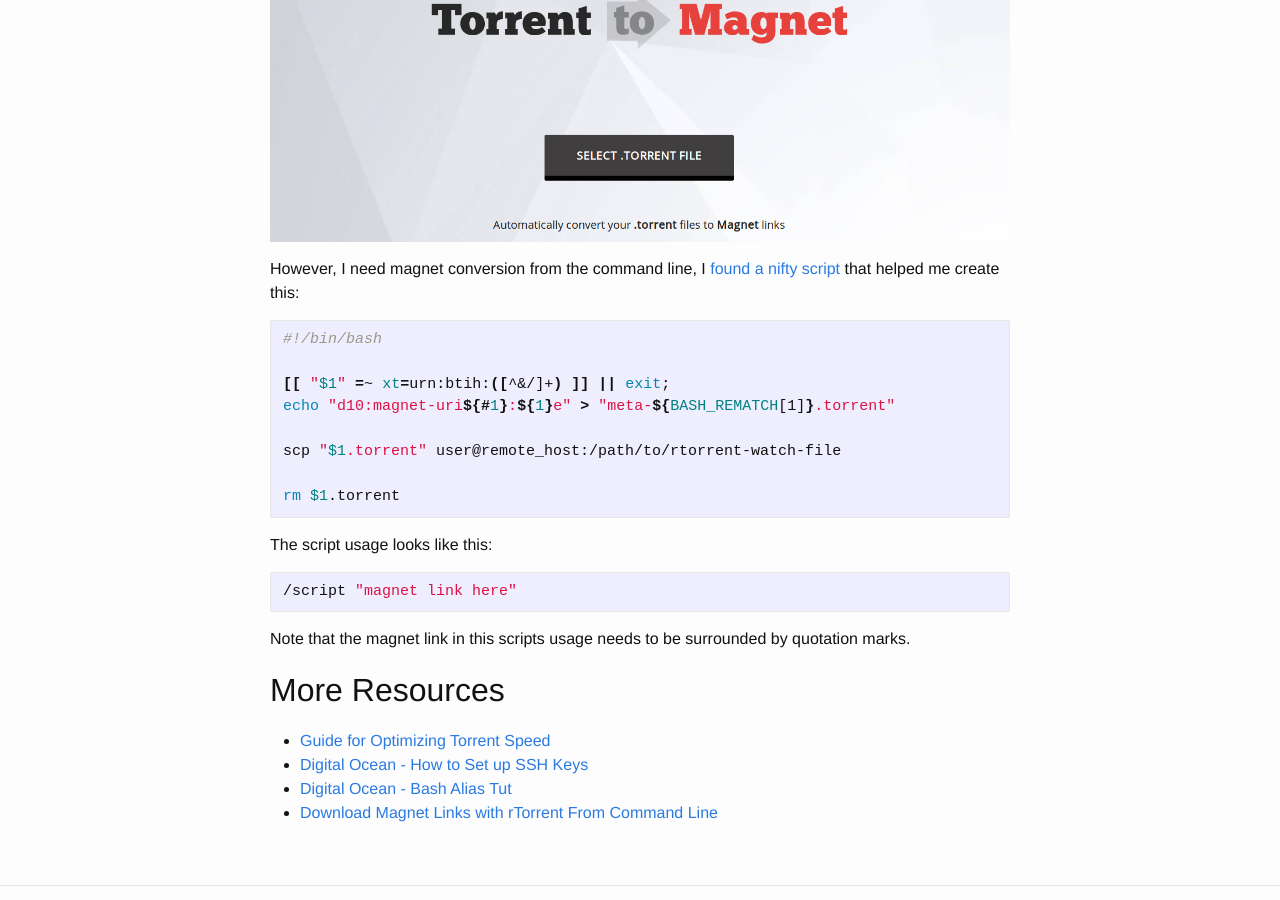
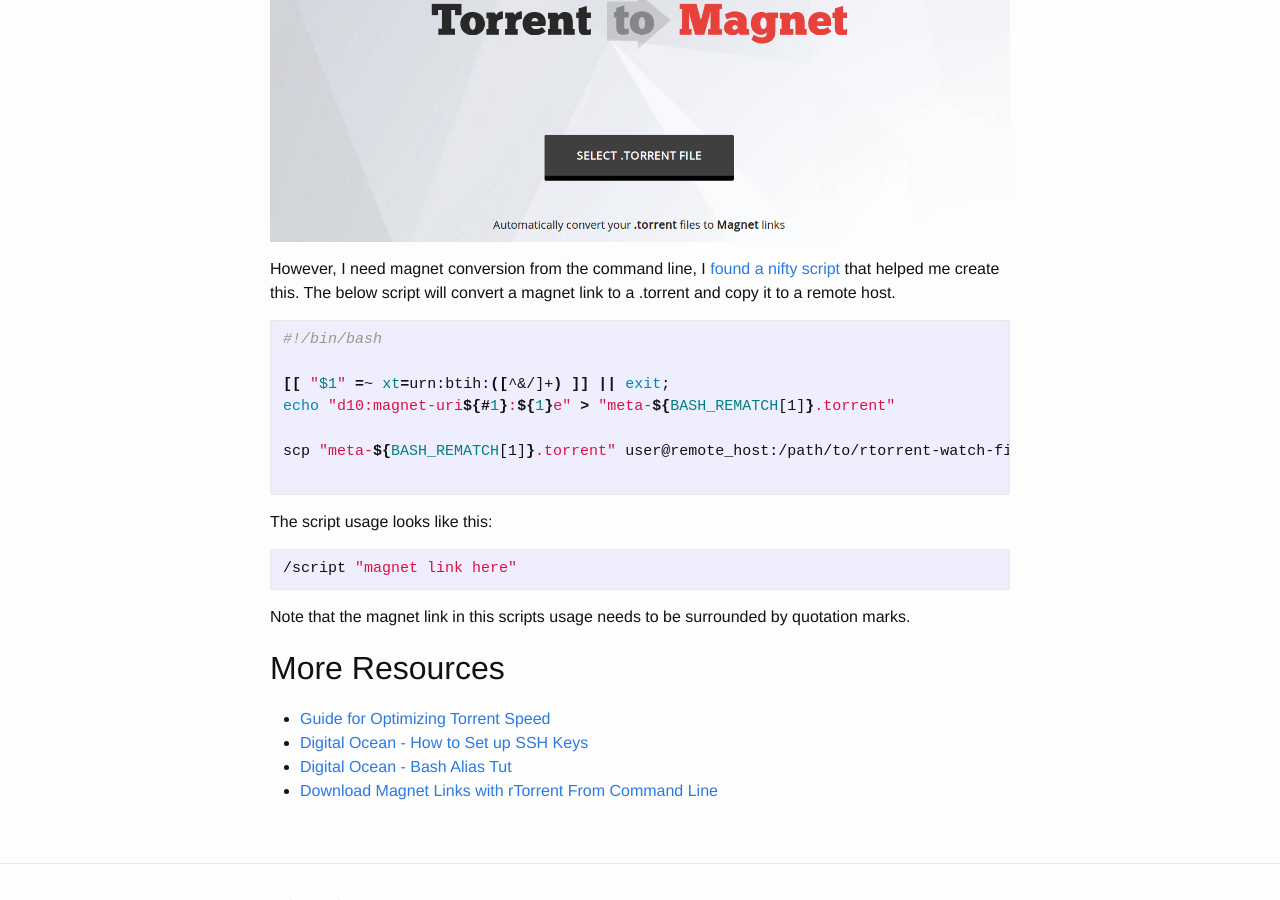
Before and after one commit to ahlim0m/tylernakamura.github.io, a Jekyll site: the page built from _posts/2016-05-03-configuring-my-seedbox.markdown, in a window 1280 px wide and 900 px high, scrolled down 1993 px. Built offline with Jekyll 4.4.1, drawn with Linux system fonts in a browser that asks for light colours.

Commit message:
updated script to include fixed scp

````diff
--- a/_posts/2016-05-03-configuring-my-seedbox.markdown
+++ b/_posts/2016-05-03-configuring-my-seedbox.markdown
@@ -64,7 +64,8 @@ There are sites that allow you to do this conversion from a browser:
 
 <a src="http://torrent-to-magnet.com/"><img src="/images/torrent-magnet-site-screenshot.png"></a>
 
-However, I need magnet conversion from the command line, I [found a nifty script](http://snarvaez.com.ar/libertad/index.php/2013/05/10/download-magnet-links-with-rtorrent-from-command-line/) that helped me create this:
+However, I need magnet conversion from the command line, I [found a nifty script](http://snarvaez.com.ar/libertad/index.php/2013/05/10/download-magnet-links-with-rtorrent-from-command-line/) that helped me create this.
+The below script will convert a magnet link to a .torrent and copy it to a remote host.
 
 ```bash
 #!/bin/bash
@@ -72,9 +73,8 @@ However, I need magnet conversion from the command line, I [found a nifty script
 [[ "$1" =~ xt=urn:btih:([^&/]+) ]] || exit;
 echo "d10:magnet-uri${#1}:${1}e" > "meta-${BASH_REMATCH[1]}.torrent"
 
-scp "$1.torrent" user@remote_host:/path/to/rtorrent-watch-file
+scp "meta-${BASH_REMATCH[1]}.torrent" user@remote_host:/path/to/rtorrent-watch-file
 
-rm $1.torrent
 ```
 
 The script usage looks like this:
````
